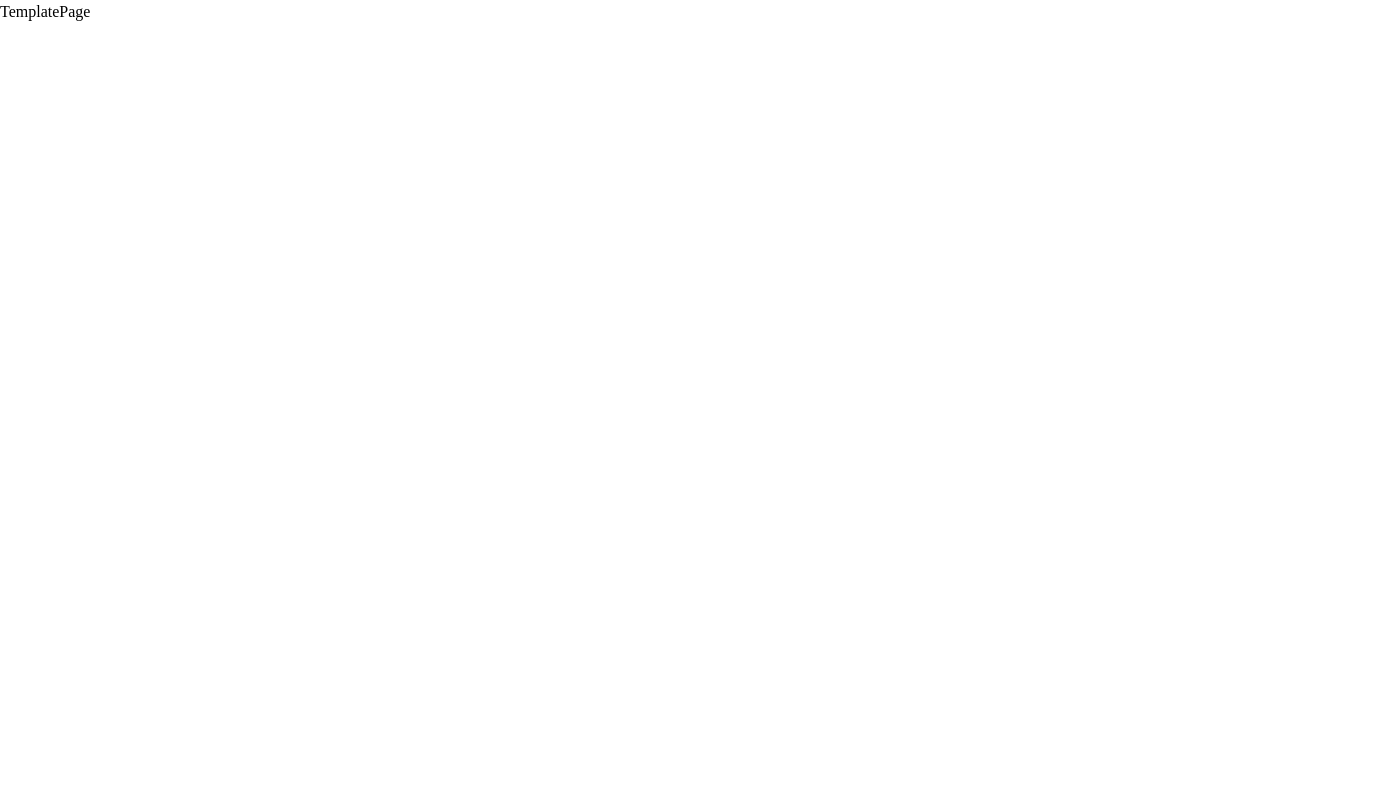
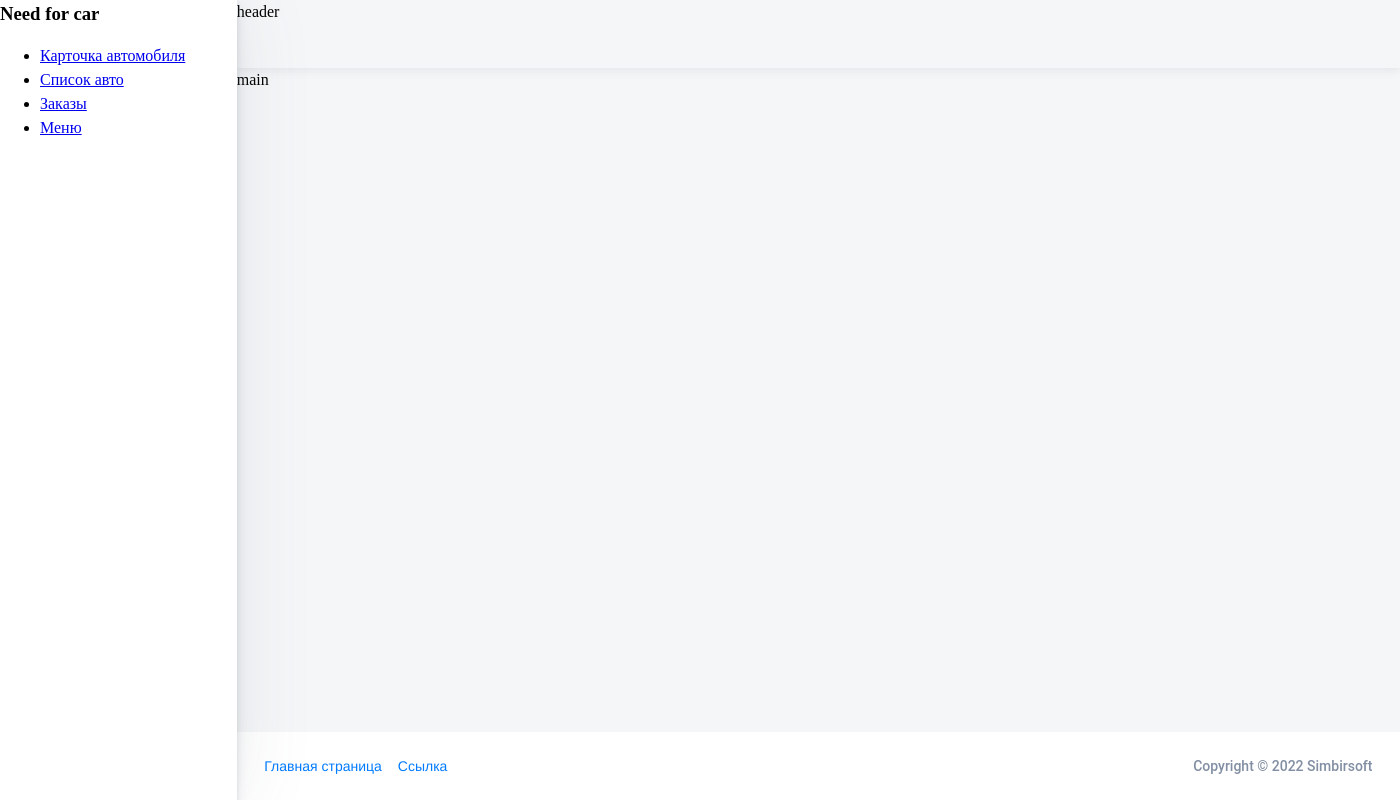
Before and after one commit to Zamdikhanov/carsharing-admin, a React (Create React App) app: page /carsharing-admin/ in a window 1280 px wide. Shown: the whole page, 1400 px wide, since content can reach past the window. Built offline with nearby package versions, Linux system fonts and the light colour scheme.

Commit message:
V-08 made template page

```diff
--- /dev/null
+++ b/src/components/SideBar/SideBar.jsx
@@ -0,0 +1,36 @@
+import { NavLink } from "react-router-dom";
+import css from "./SideBar.module.scss";
+
+function SideBar() {
+  return (
+    <div className={css.container}>
+      <div className={css.header}>
+        <h3 className={css.header__title}>Need for car</h3>
+      </div>
+      <ul className={css.menu_list}>
+        <li className={css.menu_list__item}>
+          <NavLink className={css.link} to="/">
+            Карточка автомобиля
+          </NavLink>
+        </li>
+        <li className={css.menu_list__item}>
+          <NavLink className={css.link} to="/">
+            Список авто
+          </NavLink>
+        </li>
+        <li className={css.menu_list__item}>
+          <NavLink className={css.link} to="/">
+            Заказы
+          </NavLink>
+        </li>
+        <li className={css.menu_list__item}>
+          <NavLink className={css.link} to="/">
+            Меню
+          </NavLink>
+        </li>
+      </ul>
+    </div>
+  );
+}
+
+export default SideBar;
--- /dev/null
+++ b/src/components/SideBar/SideBar.module.scss
@@ -0,0 +1 @@
+@import "../../styles/variables.scss";
--- a/src/pages/TemplatePage.jsx
+++ b/src/pages/TemplatePage.jsx
@@ -1,5 +1,38 @@
+import { NavLink } from "react-router-dom";
+import SideBar from "../components/SideBar/SideBar";
+import css from "./TemplatePage.module.scss";
+
 function TemplatePage() {
-  return <div>TemplatePage</div>;
+  return (
+    <div className={css.bg}>
+      <div className={css.wrapper}>
+        <div className={css.page}>
+          <nav className={css.nav}>
+            <SideBar />
+          </nav>
+          <div className={css.main_container}>
+            <header className={css.header}>header</header>
+            <main className={css.main}>main</main>
+            <footer className={css.footer}>
+              <ul className={css.link_list}>
+                <li className={css.link_list__item}>
+                  <NavLink className={css.link} to={"/"}>
+                    Главная страница
+                  </NavLink>
+                </li>
+                <li className={css.link_list__item}>
+                  <NavLink className={css.link} to={"/"}>
+                    Ссылка
+                  </NavLink>
+                </li>
+              </ul>
+              <div className={css.copy}>Copyright © 2022 Simbirsoft</div>
+            </footer>
+          </div>
+        </div>
+      </div>
+    </div>
+  );
 }
 
 export default TemplatePage;
--- /dev/null
+++ b/src/pages/TemplatePage.module.scss
@@ -0,0 +1,84 @@
+@import "../styles/variables";
+.bg {
+    background-color: #e5e5e5;
+}
+
+.wrapper {
+    width: 1400px;
+    min-height: 100vh;
+    height: 100%;
+    margin: 0 auto;
+}
+
+.page {
+    display: flex;
+    min-height: 100vh;
+    background: $color_background_admin;
+    box-shadow: 0px 4px 4px rgba(0, 0, 0, 0.25);
+    & .nav {
+        min-height: 100vh;
+        width: 285px;
+        background-color: #fff;
+        box-shadow: 0px 1px 75px rgba(90, 97, 105, 0.11), 0px 2px 4px rgba(90, 97, 105, 0.12), 0px 7.5px 11px rgba(90, 97, 105, 0.1), 0px 3.5px 17.5px rgba(165, 182, 201, 0.1);
+        z-index: 1;
+    }
+    & .main_container {
+        display: flex;
+        flex-direction: column;
+        height: 100%;
+        width: 100%;
+        & .header {
+            flex: 0 0 68px;
+            box-shadow: 0px 2.5px 9.5px rgba(90, 97, 105, 0.12);
+        }
+        & .main {
+            flex: 1 0 auto;
+            min-height: calc(100vh - 136.5px);
+        }
+        & .footer {
+            flex: 0 0 68.5px;
+            display: flex;
+            justify-content: space-between;
+            align-items: center;
+            background: #ffffff;
+            padding: 0 27.5px;
+        }
+    }
+}
+
+.link_list {
+    display: flex;
+    text-decoration: none;
+    & .link_list__item {
+        margin-right: 16px;
+    }
+}
+
+.link {
+    display: flex;
+    padding: 0.125em 0;
+    border: none;
+    border-top: 0.5px solid transparent;
+    border-bottom: 0.5px solid transparent;
+    text-decoration: none;
+    color: $color_main_choice;
+    font-family: "Helvetica", sans-serif;
+    font-style: normal;
+    font-weight: 400;
+    font-size: 14px;
+    line-height: 16px;
+    background-color: rgb(255, 255, 255);
+    &:hover {
+        border-bottom: 0.5px solid $color_main_choice;
+    }
+}
+
+.copy {
+    font-family: "Roboto", sans-serif;
+    font-style: normal;
+    font-weight: 500;
+    font-size: 14px;
+    line-height: 16px;
+    text-align: right;
+    color: #818ea3;
+}
```
Also changed, not shown: src/styles/variables.scss (renamed from src/styles/_variabless.scss).
